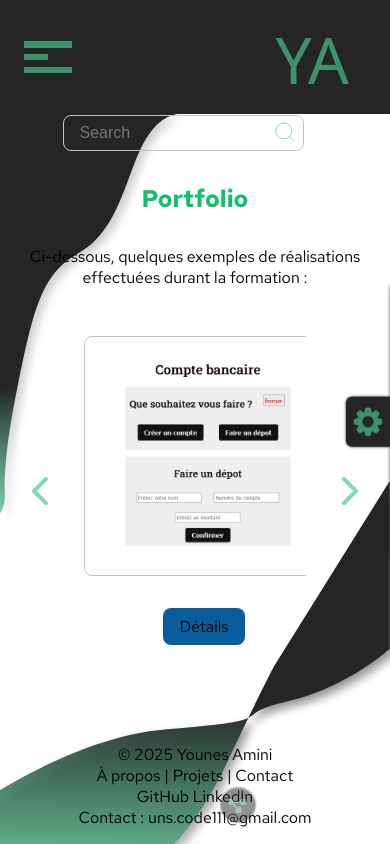
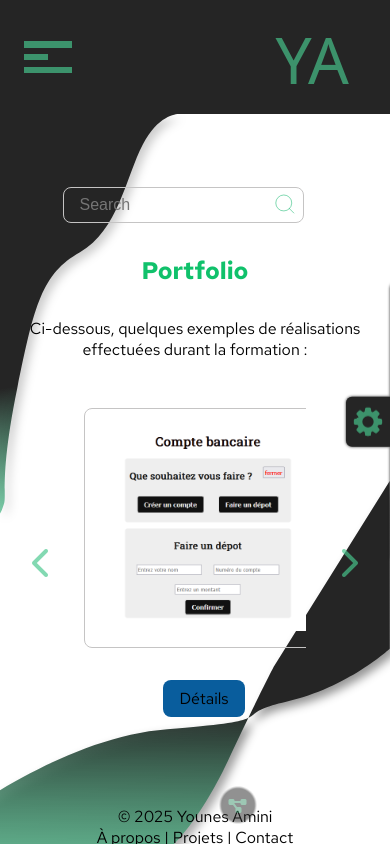
Before and after one commit to uns111code/vue-portfolio, a Vue app: page /project in a window 390 px wide. Built offline with nearby package versions, Linux system fonts and the light colour scheme; a web font is replaced by a local one.

Commit message:
fix(nav): fix nav mobile

```diff
--- a/src/components/AppHeader.vue
+++ b/src/components/AppHeader.vue
@@ -158,6 +158,8 @@ nav {
     width: 100%;
     text-align: center;
     z-index: 10;
+    background-color: var(--tertiary-color);
+
     // background-color: var(--tertiary-color);
     // color: var(--quaternary-color);
     .item {
--- a/src/views/AppHome.vue
+++ b/src/views/AppHome.vue
@@ -43,6 +43,7 @@
   align-items: center;
   justify-content: center;
   gap: 5rem;
+  height: 80vh;
 }
 
 .profil .logo-section {
--- a/src/views/AppProject.vue
+++ b/src/views/AppProject.vue
@@ -155,6 +155,7 @@ onUnmounted(() => {
     flex-direction: column;
     align-items: center;
     justify-content: center;
+    height: 80vh;
     gap: 2rem;
   .search {
   padding: 0 1rem;
```
